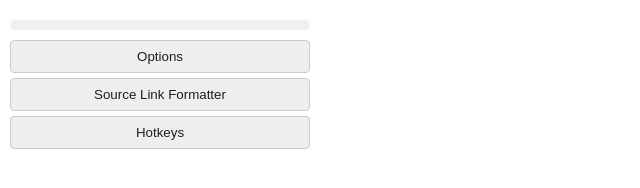
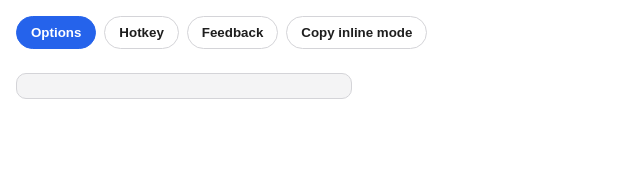
Before and after one commit to PabloLION/MarkQuote, a website with bundled scripts: page public/popup.html in a window 1280 px wide. Shown: the whole page, without its empty margins (0-640 px from the left). Built offline with nearby package versions, Linux system fonts and the light colour scheme.

Commit message:
style(popup): align layout with options styling

```diff
--- a/public/popup.html
+++ b/public/popup.html
@@ -5,70 +5,107 @@
     <link rel="stylesheet" href="/styles/base.css" />
     <style>
       :root {
-        --page-background: #ffffff;
-        --page-foreground: #1e1e1e;
-        --preview-background: #f0f0f0;
-        --button-background: #eeeeee;
-        --button-border: #cccccc;
-        --button-hover: #dddddd;
+        --popup-width: 320px;
+        --surface-background: #ffffff;
+        --surface-foreground: #1e1e1e;
+        --panel-background: #f4f4f5;
+        --border-color: #d4d4d8;
+        --accent-color: #2563eb;
+        --accent-foreground: #ffffff;
       }
 
       @media (prefers-color-scheme: dark) {
         :root {
-          --page-background: #121212;
-          --page-foreground: #f5f5f5;
-          --preview-background: #1f1f1f;
-          --button-background: #2a2a2a;
-          --button-border: #3a3a3a;
-          --button-hover: #333333;
+          --surface-background: #111827;
+          --surface-foreground: #e5e7eb;
+          --panel-background: #1f2937;
+          --border-color: #374151;
+          --accent-color: #3b82f6;
+          --accent-foreground: #0b1120;
         }
       }
 
       body {
-        width: 300px;
-        padding: 10px;
         margin: 0;
-        background: var(--page-background);
-        color: var(--page-foreground);
+        padding: 16px;
+        background: var(--surface-background);
+        color: var(--surface-foreground);
+        width: var(--popup-width);
+        box-sizing: border-box;
+        display: grid;
+        gap: 12px;
       }
-      #message {
-        font-weight: bold;
-        margin-bottom: 10px;
+
+      header {
+        display: flex;
+        gap: 8px;
+        align-items: center;
       }
-      #preview {
-        white-space: pre-wrap;
-        font-family: ui-monospace, SFMono-Regular, SFMono-Regular, Menlo, Monaco, Consolas, 'Liberation Mono', 'Courier New', monospace;
-        background-color: var(--preview-background);
-        padding: 5px;
-        border-radius: 5px;
-        max-height: 100px;
-        overflow-y: auto;
-        margin-bottom: 10px;
+
+      header button {
+        flex: 1 1 auto;
       }
-      .button-container button {
-        width: 100%;
-        padding: 8px;
-        margin-bottom: 5px;
-        border: 1px solid var(--button-border);
-        border-radius: 4px;
-        background-color: var(--button-background);
+
+      header button.inline {
+        flex: 0 0 auto;
+        margin-left: auto;
+      }
+
+      button {
+        border-radius: 999px;
+        border: 1px solid var(--border-color);
+        padding: 8px 14px;
+        font-weight: 600;
+        background: transparent;
         color: inherit;
         cursor: pointer;
-        transition: background-color 120ms ease;
+        transition: background-color 140ms ease, border-color 140ms ease;
       }
-      .button-container button:hover {
-        background-color: var(--button-hover);
+
+      button.primary {
+        background: var(--accent-color);
+        border-color: var(--accent-color);
+        color: var(--accent-foreground);
+      }
+
+      button:hover {
+        background-color: rgba(37, 99, 235, 0.1);
+        border-color: var(--accent-color);
+      }
+
+      button.primary:hover {
+        background-color: var(--accent-color);
+        filter: brightness(1.05);
+      }
+
+      #message {
+        font-weight: 600;
+      }
+
+      #preview {
+        margin: 0;
+        background: var(--panel-background);
+        border: 1px solid var(--border-color);
+        border-radius: 10px;
+        padding: 12px;
+        max-height: 140px;
+        overflow-y: auto;
+        white-space: pre-wrap;
+        word-break: break-word;
+        font-family: ui-monospace, SFMono-Regular, Menlo, Monaco, Consolas, 'Liberation Mono', 'Courier New', monospace;
+        font-size: 0.9rem;
       }
     </style>
   </head>
   <body>
+    <header>
+      <button class="primary" id="options-button">Options</button>
+      <button id="hotkeys-button">Hotkey</button>
+      <button id="feedback-button">Feedback</button>
+      <button class="inline" id="inline-mode-button">Copy inline mode</button>
+    </header>
     <div id="message"></div>
-    <div id="preview"></div>
-    <div class="button-container">
-      <button id="settings-button">Options</button>
-      <button id="source-link-formatter-button">Source Link Formatter</button>
-      <button id="hotkeys-button">Hotkeys</button>
-    </div>
+    <pre id="preview"></pre>
     <script src="popup.js"></script>
   </body>
 </html>
```
